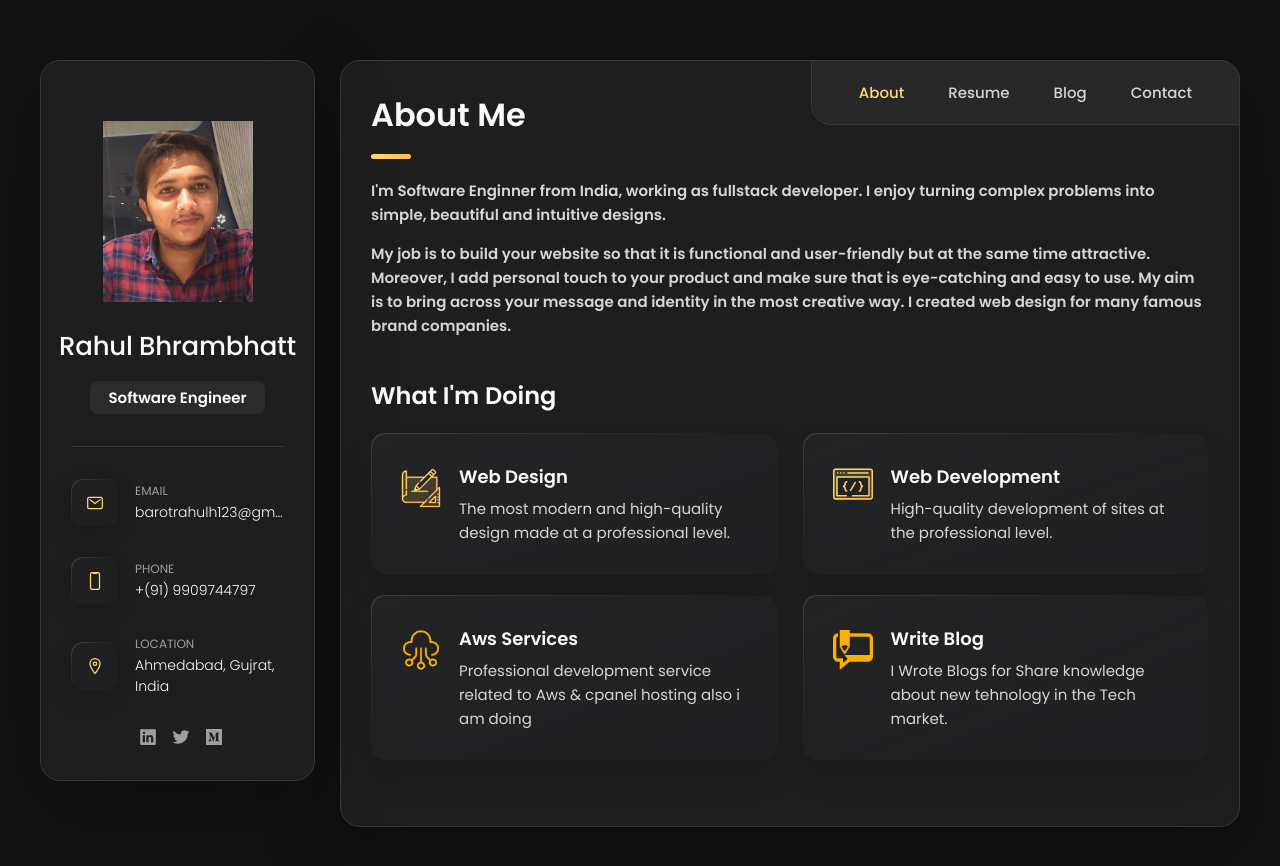
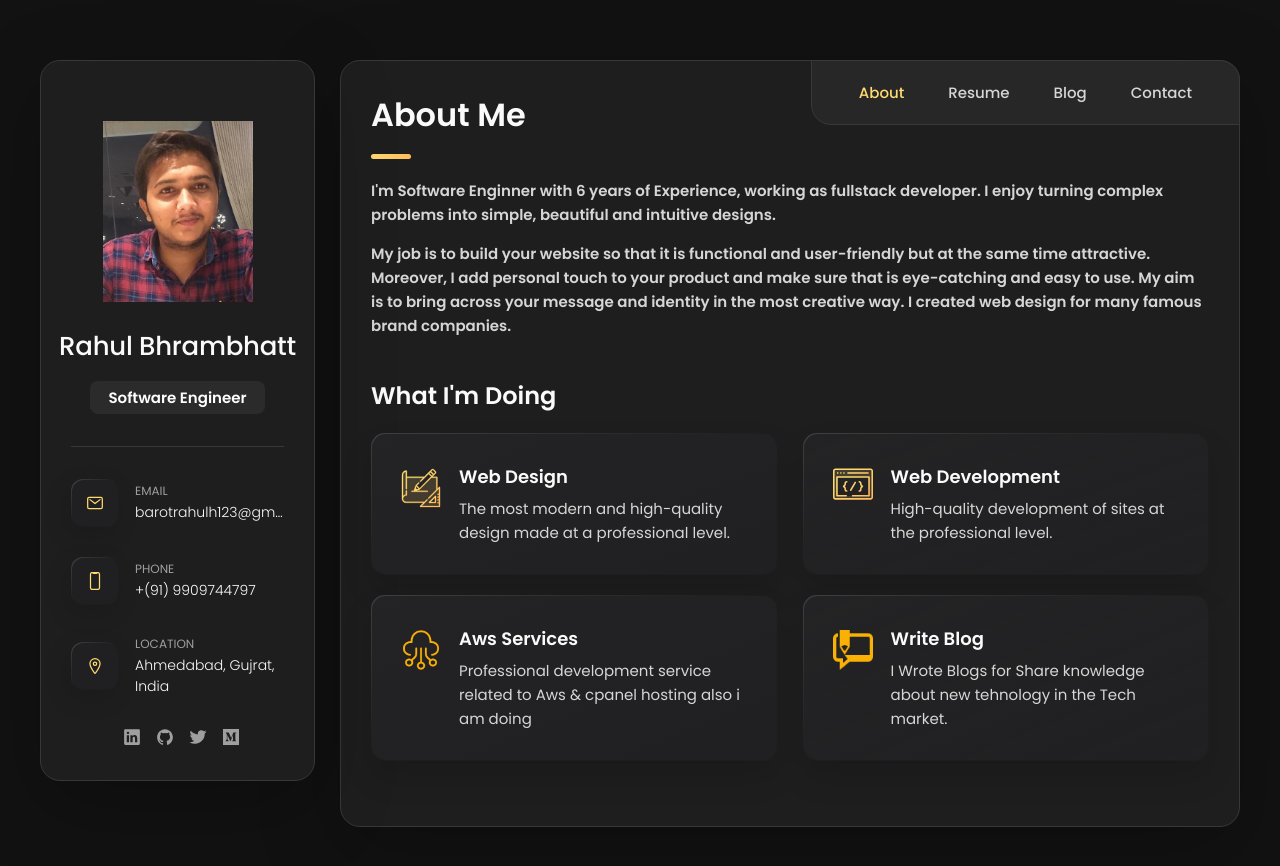
Before and after one commit to barotrahulh123/barotrahulh123.github.io, a plain HTML site: page index.html in a window 1280 px wide. Drawn offline with nearby package versions, Linux system fonts and the light colour scheme.

Commit message:
update:Add github link

```diff
--- a/index.html
+++ b/index.html
@@ -121,6 +121,12 @@
           </li>
 
           <li class="social-item">
+            <a href="https://github.com/barotrahulh123" class="social-link" target="_blank">
+              <ion-icon name="logo-github"></ion-icon>
+            </a>
+          </li>
+
+          <li class="social-item">
             <a href="https://twitter.com/rahulatindia" class="social-link" target="_blank">
               <ion-icon name="logo-twitter"></ion-icon>
             </a>
@@ -196,7 +202,7 @@
 
         <section class="about-text" style="font-weight: bold;">
           <p>
-            I'm Software Enginner from India, working as fullstack developer.
+            I'm Software Enginner with <b>6 years</b> of Experience, working as fullstack developer.
             I enjoy
             turning complex problems into simple, beautiful and intuitive designs.
           </p>
```
